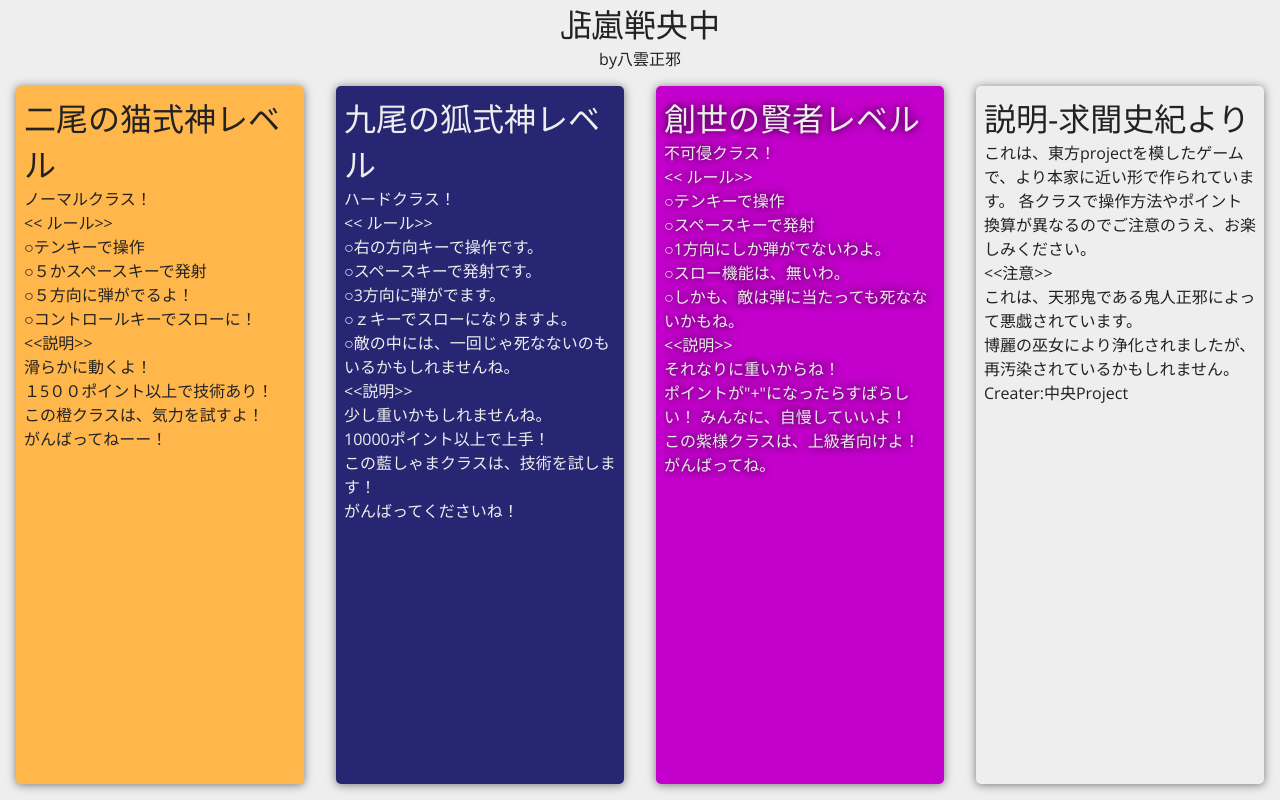
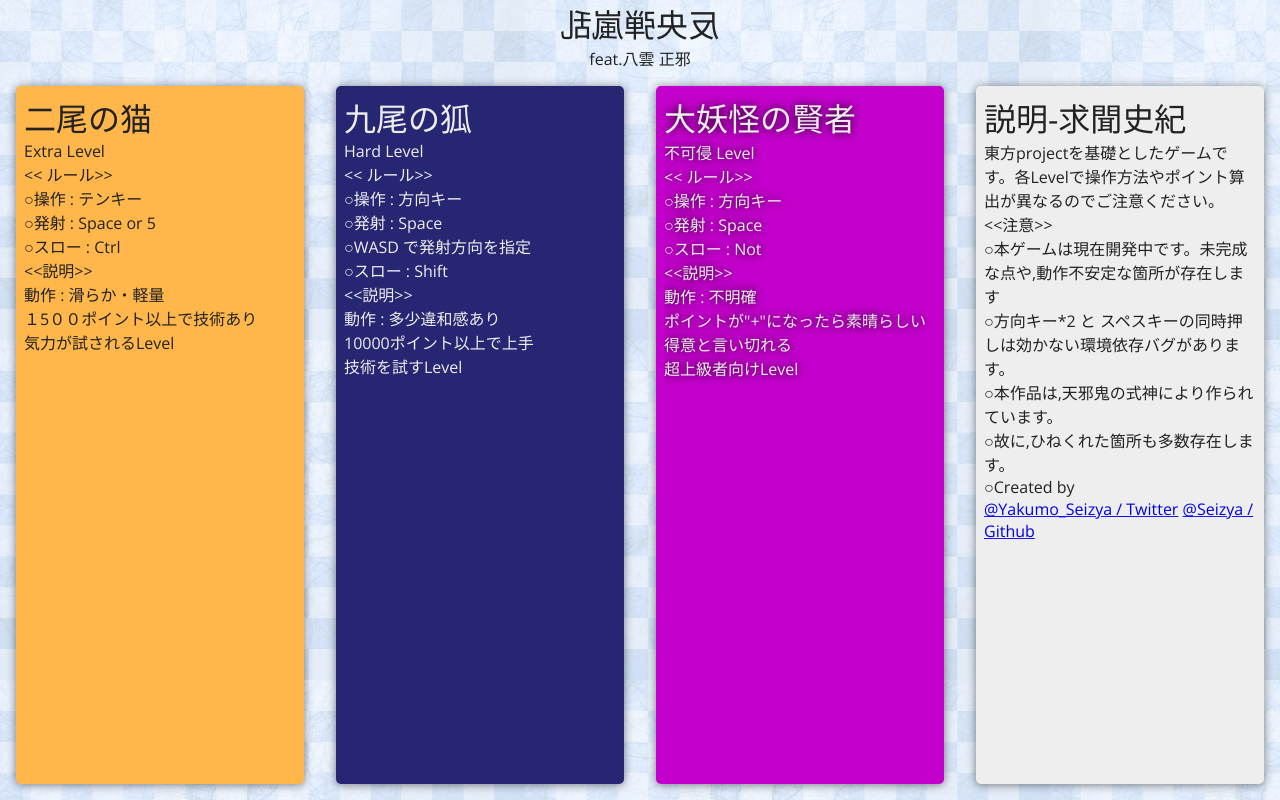
Before and after one commit to Seizya/Seizya-Project-2, a plain HTML site: page 選択画面/index選択.html in a window 1280 px wide. Drawn offline with nearby package versions, Linux system fonts and the light colour scheme; a web font is replaced by a local one.

Commit message:
Add files via upload

```diff
--- a/選択画面/index選択.html
+++ b/選択画面/index選択.html
@@ -18,7 +18,7 @@
         }
 
         body {
-            background-color: #EEE;
+            background-image: url("./d45c9a196bf9fafaeb3234b7bec8897c_t.jpeg");
             color: #222;
             font-family: "Kokoro", "Rounded Mplus 1c", "Open Sans", 'Noto Sans Japanese', "Yu Gothic", "Meiryo UI", sans-serif;
             font-weight: 300 !important;
@@ -79,6 +79,12 @@
             text-shadow: 0 0 10px #000;
         }
 
+        #container>*:nth-child(4) {
+            background-color: #EEE;
+            text-shadow: 0 0 10px #EEE;
+        }
+
+
         #container>*:nth-child(1):hover {
             box-shadow: 0 1px 14px #000;
             background-color: rgba(255, 183, 76, 0.5);
@@ -96,152 +102,146 @@
 
         #container>*:nth-child(４):hover {
             box-shadow: 0 1px 14px #000;
+            background-color: #EEE;
         }
     </style>
 </head>
 
 <body>
     <div style="text-align:center;">
-        <h1 style="transform: scaleX(-1);">中央弾嵐乱</h1><span style="text-size:1rem;text-weight:300">by八雲正邪</span></div>
+        <h1 style="transform: scaleX(-1);">反央弾嵐乱</h1>
+        <span style="text-size:1rem;text-weight:300">feat.八雲 正邪</span>
+    </div>
     <div id="container">
         <div onclick="document.location.href = '../Brain%20God/index.html'">
-            <h1>二尾の猫式神レベル</h1>
+            <h1>二尾の猫</h1>
             <div class="detail">
                 <p>
-                    ノーマルクラス！
+                    Extra Level
                 </p>
                 <p>
                     << ルール>>
                 </p>
                 <p>
-                    ○テンキーで操作
+                    ○操作 : テンキー
                 </p>
                 <p>
-                    ○５かスペースキーで発射
+                    ○発射 : Space or 5
                 </p>
                 <p>
-                    ○５方向に弾がでるよ！
-                </p>
-                <p>
-                    ○コントロールキーでスローに！
+                    ○スロー : Ctrl
                 </p>
                 <p>
                     <<説明>>
                 </p>
                 <p>
-                    滑らかに動くよ！
+                    動作 : 滑らか・軽量
                 </p>
                 <p>
-                    １5００ポイント以上で技術あり！
+                    １5００ポイント以上で技術あり
                 </p>
                 <p>
-                    この橙クラスは、気力を試すよ！
-                </p>
-                <p>
-                    がんばってねーー！
+                    気力が試されるLevel
                 </p>
             </div>
         </div>
         <div onclick="document.location.href = '../Brain%20G/index.html'">
-            <h1>九尾の狐式神レベル</h1>
+            <h1>九尾の狐</h1>
             <div class="detail">
                 <p>
-                    ハードクラス！
+                    Hard Level
                 </p>
                 <p>
                     << ルール>>
                 </p>
                 <p>
-                    ○右の方向キーで操作です。
+                    ○操作 : 方向キー
                 </p>
                 <p>
-                    ○スペースキーで発射です。
+                    ○発射 : Space
                 </p>
                 <p>
-                    ○3方向に弾がでます。
+                    ○WASD で発射方向を指定
                 </p>
                 <p>
-                    ○ｚキーでスローになりますよ。
-                </p>
-                <p>
-                    ○敵の中には、一回じゃ死なないのもいるかもしれませんね。
+                    ○スロー : Shift
                 </p>
                 <p>
                     <<説明>>
                 </p>
                 <p>
-                    少し重いかもしれませんね。
+                    動作 : 多少違和感あり
                 </p>
                 <p>
-                    10000ポイント以上で上手！
+                    10000ポイント以上で上手
                 </p>
                 <p>
-                    この藍しゃまクラスは、技術を試します！
-                </p>
-                <p>
-                    がんばってくださいね！
+                    技術を試すLevel
                 </p>
 
             </div>
         </div>
         <div onclick="document.location.href = '../Brain%20Good/index.html'">
-            <h1>創世の賢者レベル</h1>
+            <h1>大妖怪の賢者</h1>
             <div class="detail">
                 <p>
-                    不可侵クラス！
+                    不可侵 Level
                 </p>
                 <p>
                     << ルール>>
                 </p>
                 <p>
-                    ○テンキーで操作
+                    ○操作 : 方向キー
                 </p>
                 <p>
-                    ○スペースキーで発射
+                    ○発射 : Space
                 </p>
                 <p>
-                    ○1方向にしか弾がでないわよ。
-                </p>
-                <p>
-                    ○スロー機能は、無いわ。
-                </p>
-                <p>
-                    ○しかも、敵は弾に当たっても死なないかもね。
+                    ○スロー : Not
                 </p>
                 <p>
                     <<説明>>
                 </p>
                 <p>
-                    それなりに重いからね！
+                    動作 : 不明確
                 </p>
                 <p>
-                    ポイントが"+"になったらすばらしい！ みんなに、自慢していいよ！
+                    ポイントが"+"になったら素晴らしい
                 </p>
                 <p>
-                    この紫様クラスは、上級者向けよ！
+                    得意と言い切れる
                 </p>
                 <p>
-                    がんばってね。
+                    超上級者向けLevel
                 </p>
             </div>
         </div>
         <div>
-            <h1>説明-求聞史紀より</h1>
+            <!-- <div onclick="document.getElementById('container').addEventListener('click',function(){ location.href='https://twitter.com/Yakumo_Seizya?lang=ja'});">
+           -->
+            <h1>説明-求聞史紀</h1>
             <div class="detail">
-                これは、東方projectを模したゲームで、より本家に近い形で作られています。 各クラスで操作方法やポイント換算が異なるのでご注意のうえ、お楽しみください。
+                東方projectを基礎としたゲームです。各Levelで操作方法やポイント算出が異なるのでご注意ください。
                 <p>
                     <<注意>>
                 </p>
+                <P>
+                    ○本ゲームは現在開発中です。未完成な点や,動作不安定な箇所が存在します
+                </P>
                 <p>
-                    これは、天邪鬼である鬼人正邪によって悪戯されています。
+                    ○方向キー*2 と スペスキーの同時押しは効かない環境依存バグがあります。
                 </p>
                 <p>
-                    博麗の巫女により浄化されましたが、再汚染されているかもしれません。
+                    ○本作品は,天邪鬼の式神により作られています。
                 </p>
                 <p>
-                    Creater:中央Project
+                    ○故に,ひねくれた箇所も多数存在します。
                 </p>
-
+                <p>
+                    ○Created by
+                </p>
+                <a href="https://twitter.com/Yakumo_Seizya?lang=ja" target=”_blank”>@Yakumo_Seizya / Twitter</a>
+                <a href="https://github.com/Seizya" target=”_blank”>@Seizya / Github</a>
             </div>
         </div>
     </div>
```
Also changed, not shown: 選択画面/d45c9a196bf9fafaeb3234b7bec8897c_t.jpeg (added).
